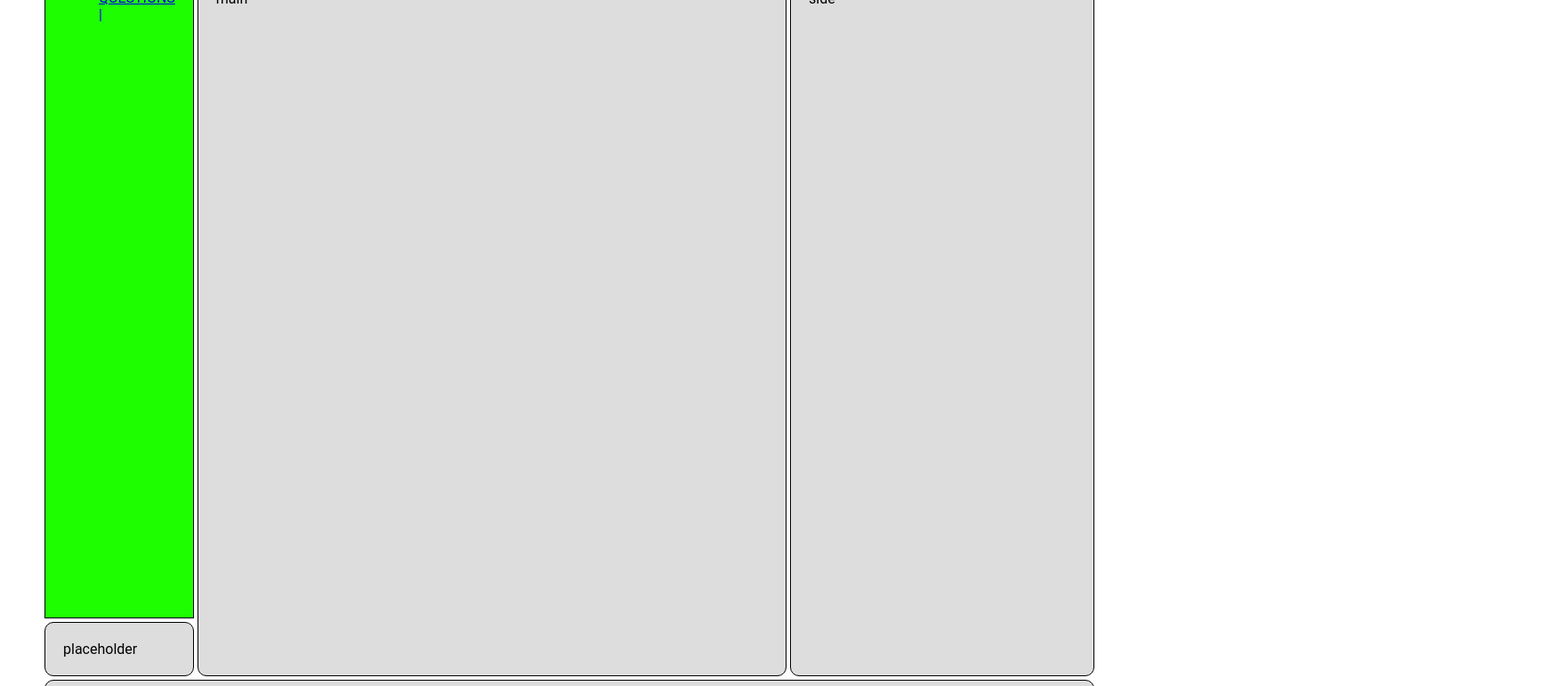
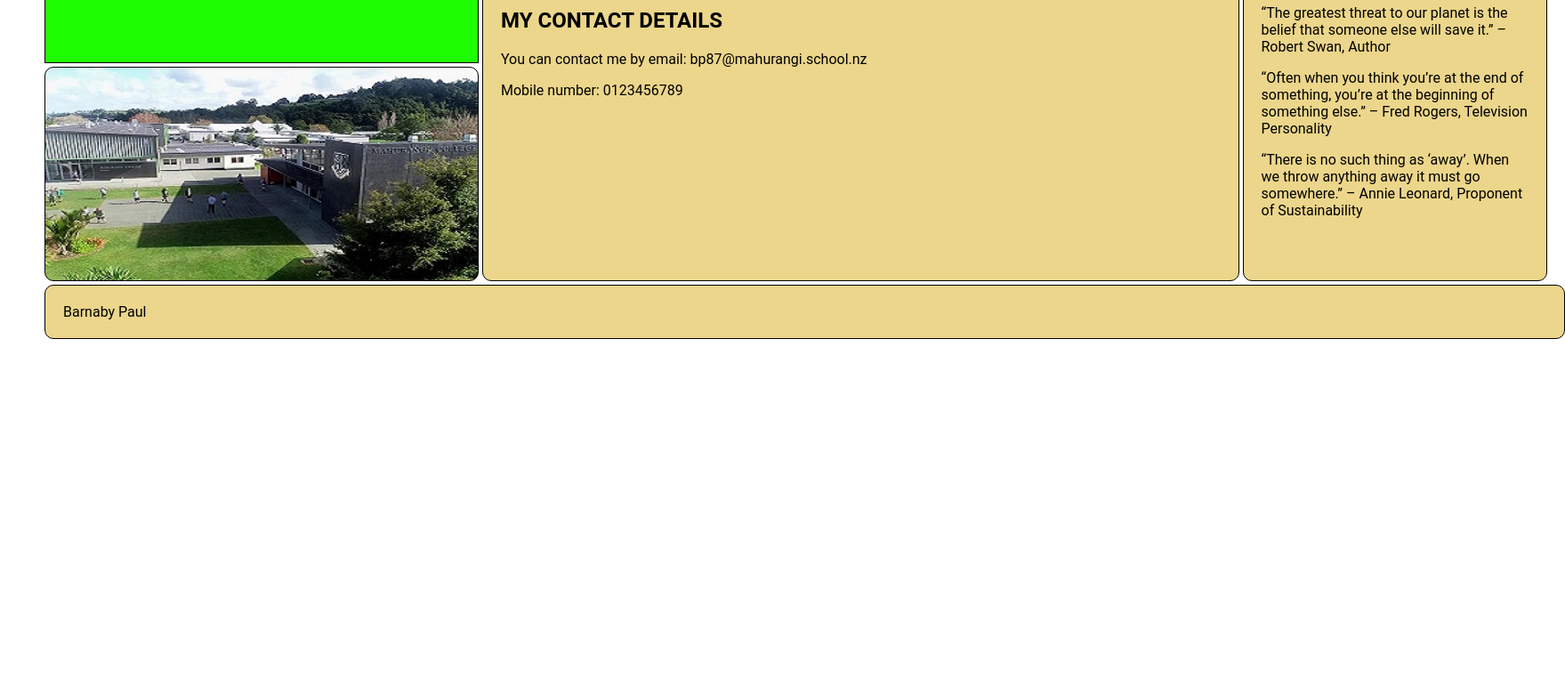
Before and after one commit to BarnabyPaul826/Level1, a plain HTML site: page contact.html in a window 1280 px wide. Shown: the part 327-1098 px from the top of the page at 89% size, 1759 px wide, since content can reach past the window. After the commit the page ends 800 px from the top, so only its background shows below. Drawn offline with Linux system fonts and the light colour scheme.

Commit message:
This is my start for today

```diff
--- a/contact.html
+++ b/contact.html
@@ -14,7 +14,9 @@
     </div> <!-- / logo -->
 
     <div class="box banner">
-    Final Website
+   <h1> CONTACT </h1>
+   <p> Here are my contact details for if you want to ask me anything about this website or anything about litter.
+   </p>
     </div>  <!-- / banner -->
 
     <div class="box nav">
@@ -29,19 +31,38 @@
     </div> <!-- / nav -->
 
     <div class="box main">
-    main
+    <h2> MY CONTACT DETAILS </h2>
+    <p>
+      You can contact me by email: bp87@mahurangi.school.nz
+    </p>
+
+    <p>
+      Mobile number: 0123456789
+    </p>
     </div> <!-- / main -->
 
     <div class="box side">
-    side
+    <p>
+      “The greatest threat to our planet is the belief that someone else will save it.”
+– Robert Swan, Author
+    </p>
+
+    <p>
+    “Often when you think you’re at the end of something, you’re at the beginning of something else.”
+– Fred Rogers, Television Personality
+    </p>
+
+    <p>
+    “There is no such thing as ‘away’. When we throw anything away it must go somewhere.”
+– Annie Leonard, Proponent of Sustainability
+    </p>
     </div> <!-- / side -->
 
     <div class="box placeholder">
-    placeholder
     </div> <!-- / placeholder -->
 
     <div class="box footer">
-    footer
+    Barnaby Paul
     </div> <!-- / footer -->
   </div> <!-- / wrapper -->
     <script src="script.js"></script>
--- a/style.css
+++ b/style.css
@@ -13,8 +13,8 @@ body{
 
 .wrapper{
   display: grid;
-  grid-template-columns: 0.5fr 3fr 1fr;
-  grid-template-rows: 1fr 2fr 1fr;
+  grid-template-columns: 1fr 2fr 1fr;
+  grid-template-rows: auto;
   grid-template-areas:
   "nav banner logo"
   "nav main side"
@@ -40,6 +40,8 @@ body{
   text-anchor: left;
   border-radius:0%;
   background-color: #1FFE00;
+  font-size: 30px;
+  height: 306px;
 }
 
 .banner{
@@ -51,22 +53,31 @@ body{
   grid-area: logo;
   height: 199px;
   width: 300px;
-  background-image: url(images/logo2.jpg);
+  background-image: url(images/logo4.png);
 }
 
 .main{
   grid-area: main;
+  background-color: #ECD68B;
 }
 
 .side{
   grid-area: side;
+  width: 300px;
+  background-color: #ECD68B;
 }
 
 .placeholder{
   grid-area: placeholder;
+  background-color: #ECD68B;
+  height: 199px;
+  width: 446px;
+  background-image: url(images/School_photo3.jpg);
 }
 
 .footer{
   grid-area: footer;
+  width: 1667px;
+  background-color: #ECD68B;
 }
 /* -000- End of Area Styling -000- */
```
Also changed, not shown: index.html (+20 -6 lines), images/School_photo1.jpg (added), images/School_photo2.jpg (added), images/School_photo3.jpg (added), images/logo3.png (added), images/logo4.png (added).
